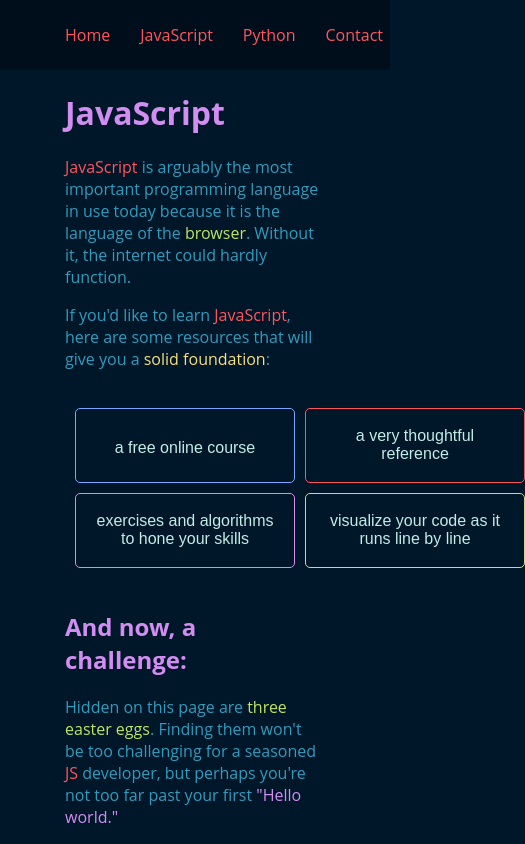
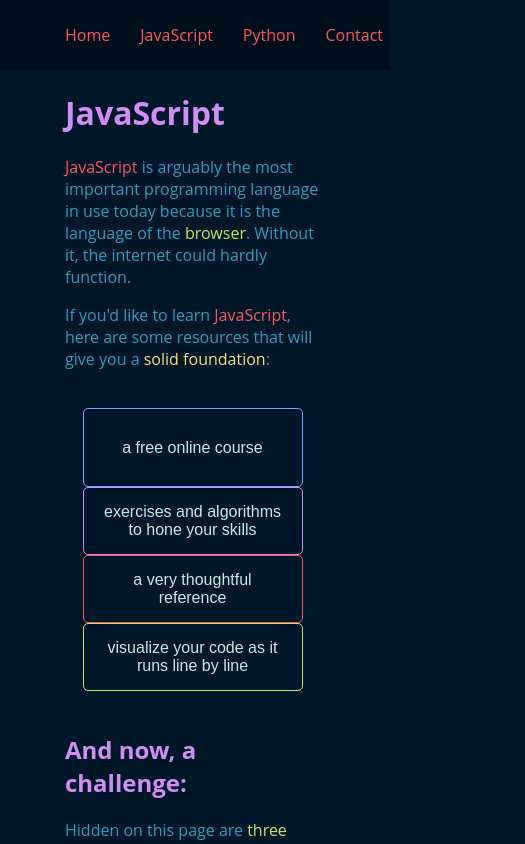
Before and after one commit to C-STYR/homesite, a Next.js app: page /javascript in a window 390 px wide. Shown: the top 844 px of the page, 525 px wide, since content can reach past the window. Built offline with nearby package versions, Linux system fonts and the light colour scheme.

Commit message:
responsive js page elements

```diff
--- a/pages/javascript.tsx
+++ b/pages/javascript.tsx
@@ -25,21 +25,23 @@
       a <span style={{color: "#F6E183"}}>solid foundation</span>:
     </p>
     <br />
-    <div className={styles.buttonContainer}>
-
+    <div className={styles.buttonBox}>
+      <div className={styles.buttonContainer1}>
         <button className={styles.cc}>
           <a href="https://www.codecademy.com/learn/introduction-to-javascript" target="_blank" rel="noopener noreferrer">a free online course</a>
         </button>
         <button className={styles.csx}>
           <a href="https://csx.codesmith.io/login" target="_blank" rel="noopener noreferrer">exercises and algorithms to hone your skills</a>
         </button>
+      </div>
+      <div className={styles.buttonContainer2}>
         <button className={styles.ej}>
           <a href="https://eloquentjavascript.net/index.html" target="_blank" rel="noopener noreferrer">a very thoughtful reference</a>
         </button>
         <button className={styles.pt}>
           <a href="http://www.pythontutor.com/javascript.html#mode=edit" target="_blank" rel="noopener noreferrer">visualize your code as it runs line by line</a>
         </button>
-
+      </div>
     </div>
 
 
--- a/styles/javascript.module.css
+++ b/styles/javascript.module.css
@@ -1,47 +1,46 @@
-
-.buttonContainer {
-  display: grid;
-  grid-template-columns: auto repeat(2, 220px) auto;
-  grid-template-rows: repeat(2, 75px);
-  grid-gap: 10px;
-  grid-template-areas:
-    ". cc ej ."
-    ". csx pt ."
+.buttonContainer1 {
+  display: flex;
+  flex-direction: row;
+  flex-wrap: wrap;
+  justify-content: center;
+}
+.buttonContainer2 {
+  display: flex;
+  flex-direction: row;
+  flex-wrap: wrap;
+  justify-content: center;
 }
 
-.buttonContainer button {
+.buttonBox button {
   border-radius: 5px;
+  width: 220px;
   text-align: center;
   color: #C1EDE6;
   background-color: #001629;
   font-size: 16px;
 }
 
-.buttonContainer button:hover {
+.buttonBox button:hover {
   border: 0px;
   font-size: 18px;
   /* text-decoration: underline; */
 }
 
 .cc {
-  grid-area: cc;
   line-height: 75px;
   border: 1px solid #77A7FF;
 }
 .csx {
-  grid-area: csx;
   padding: 15px;
   border: 1px solid #D18DF0;
 }
 
 .ej {
-  grid-area: ej;
   padding: 15px;
   border: 1px solid #FF555D;
 }
 
 .pt {
-  grid-area: pt;
   padding: 15px;
   border: 1px solid #BDE666;
 }
```
